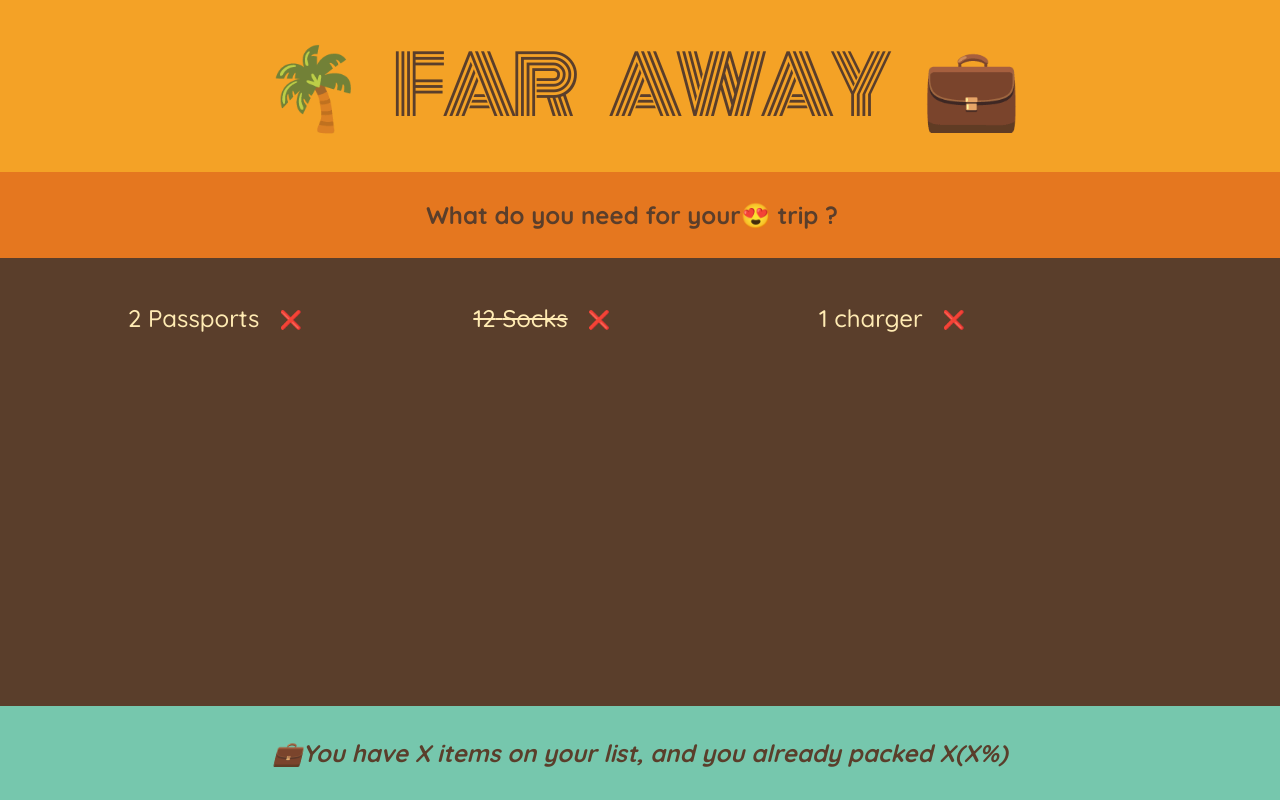
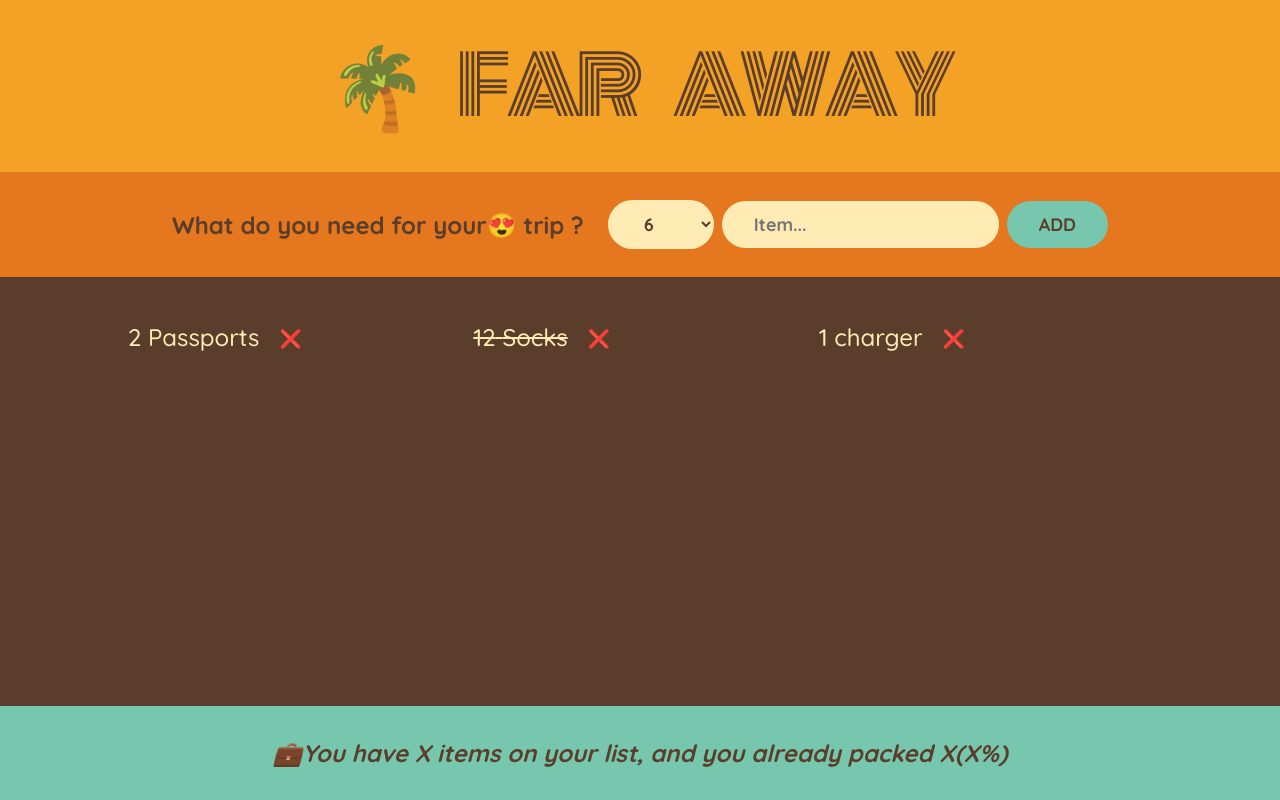
Before and after one commit to meShailu/travel-list, a React (Create React App) app: page / in a window 1280 px wide. Built offline with nearby package versions, Linux system fonts and the light colour scheme.

Commit message:
Updating form

```diff
--- a/src/App.js
+++ b/src/App.js
@@ -1,7 +1,9 @@
+import { useState } from "react";
+
 const initialItems = [
   { id: 1, description: "Passports", quantity: 2, packed: false },
   { id: 2, description: "Socks", quantity: 12, packed: true },
-  { id: 2, description: "charger", quantity: 1, packed: false },
+  { id: 3, description: "charger", quantity: 1, packed: false },
 ];
 
 export default function App() {
@@ -15,13 +17,45 @@
   );
 }
 function Logo() {
-  return <h1>🌴 FAR AWAY 💼</h1>;
+  return <h1>🌴 FAR AWAY </h1>;
 }
+
 function Form() {
+  const [description, setDescription] = useState("");
+  const [quantity, setQuantity] = useState(6);
+  function handleSubmit(e) {
+    e.preventDefault();
+
+    if (!description) return;
+    const newItem = { description, quantity, packed: false, id: Date.now() };
+    console.log(newItem);
+
+    setDescription("");
+    setQuantity(1);
+  }
   return (
-    <div className="add-form">
+    <form className="add-form" onSubmit={handleSubmit}>
       <h3>What do you need for your😍 trip ?</h3>
-    </div>
+      <select
+        value={quantity}
+        onChange={(e) => setQuantity(Number(e.target.value))}
+      >
+        {Array.from({ length: 20 }, (_, i) => i + 1).map((num) => (
+          <option value={num} key={num}>
+            {num}
+          </option>
+        ))}
+      </select>
+      <input
+        type="text"
+        placeholder="Item..."
+        value={description}
+        onChange={(e) => {
+          setDescription(e.target.value);
+        }}
+      />
+      <button>Add</button>
+    </form>
   );
 }
 function PackingList() {
@@ -29,7 +63,7 @@
     <div className="list">
       <ul>
         {initialItems.map((item) => (
-          <Item item={item} />
+          <Item item={item} key={item.id} />
         ))}
       </ul>
     </div>
```
